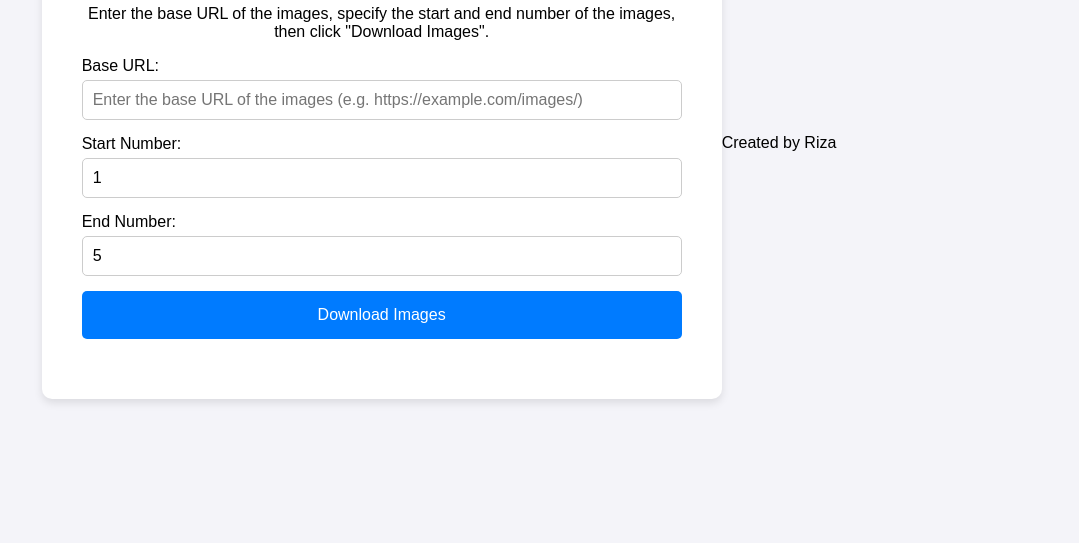
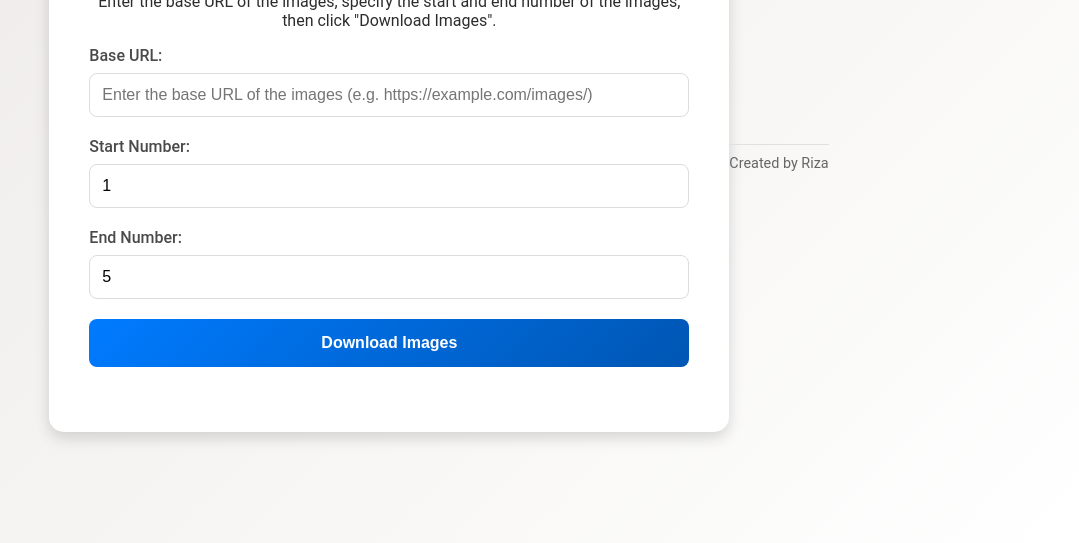
Before and after one commit to codewithriza/ImageRush, a plain HTML site: page index.html in a window 1280 px wide. Shown: the part 257-800 px from the top of the page, without its empty margins (201-1280 px from the left). Drawn offline with Linux system fonts and the light colour scheme.

Commit message:
Update style.css

```diff
--- a/style.css
+++ b/style.css
@@ -1,73 +1,91 @@
 /* General Body Styles */
 body {
-    font-family: 'Arial', sans-serif;
-    background-color: #f4f4f9;
+    font-family: 'Roboto', sans-serif;
+    background: linear-gradient(135deg, #ece9e6, #ffffff);
     margin: 0;
     padding: 0;
     display: flex;
     justify-content: center;
     align-items: center;
     min-height: 100vh;
+    color: #2c2c2c;
 }
 
-/* Container for the tool */
+/* Container for the Tool */
 .container {
-    background-color: white;
+    background: #ffffff;
     padding: 40px;
-    border-radius: 10px;
-    box-shadow: 0 4px 8px rgba(0, 0, 0, 0.1);
+    border-radius: 15px;
+    box-shadow: 0 6px 15px rgba(0, 0, 0, 0.15);
     max-width: 600px;
     width: 100%;
     text-align: center;
+    transition: transform 0.3s;
+}
+
+.container:hover {
+    transform: translateY(-10px);
 }
 
 /* Heading */
 h1 {
-    color: #333;
-    font-size: 2rem;
-    margin-bottom: 20px;
+    color: #1a1a1a;
+    font-size: 2.5rem;
+    font-weight: bold;
+    margin-bottom: 25px;
 }
 
 /* Input Containers */
 .input-container {
-    margin-bottom: 15px;
+    margin-bottom: 20px;
     text-align: left;
+    font-size: 1rem;
+    font-weight: 500;
+    color: #4a4a4a;
 }
 
 /* Input Styles */
 input {
     width: 100%;
-    padding: 10px;
-    margin-top: 5px;
+    padding: 12px;
+    margin-top: 8px;
     font-size: 1rem;
-    border: 1px solid #ccc;
-    border-radius: 5px;
+    border: 1px solid #dcdcdc;
+    border-radius: 8px;
     box-sizing: border-box;
+    transition: border-color 0.3s;
+}
+
+input:focus {
+    border-color: #007bff;
+    outline: none;
 }
 
 /* Button Style */
 button {
-    background-color: #007BFF;
-    color: white;
+    background: linear-gradient(135deg, #007bff, #0056b3);
+    color: #fff;
     border: none;
-    padding: 15px 20px;
+    padding: 15px;
     font-size: 1rem;
-    border-radius: 5px;
+    font-weight: 600;
+    border-radius: 8px;
     cursor: pointer;
-    transition: background-color 0.3s;
+    transition: background 0.3s;
     width: 100%;
 }
 
 button:hover {
-    background-color: #0056b3;
+    background: linear-gradient(135deg, #0056b3, #003a75);
 }
 
 /* Output Section */
 .output {
-    margin-top: 20px;
-    color: #333;
+    margin-top: 25px;
     font-size: 1rem;
+    color: #444;
     text-align: left;
+    font-style: italic;
 }
 
 /* GitHub Logo */
@@ -75,12 +93,26 @@ button:hover {
     position: absolute;
     top: 20px;
     right: 20px;
-    display: inline-block;
 }
 
 #github-logo {
     width: 40px;
     height: 40px;
+    transition: transform 0.3s;
+}
+
+#github-logo:hover {
+    transform: scale(1.1);
+}
+
+/* Footer */
+.footer {
+    margin-top: 30px;
+    font-size: 0.9rem;
+    color: #666;
+    text-align: center;
+    border-top: 1px solid #e0e0e0;
+    padding-top: 10px;
 }
 
 /* Responsive Styles */
@@ -90,10 +122,20 @@ button:hover {
     }
 
     h1 {
-        font-size: 1.5rem;
+        font-size: 2rem;
     }
 
     button {
         padding: 12px;
     }
+
+    #github-link {
+        top: 15px;
+        right: 15px;
+    }
+
+    #github-logo {
+        width: 30px;
+        height: 30px;
+    }
 }
```
